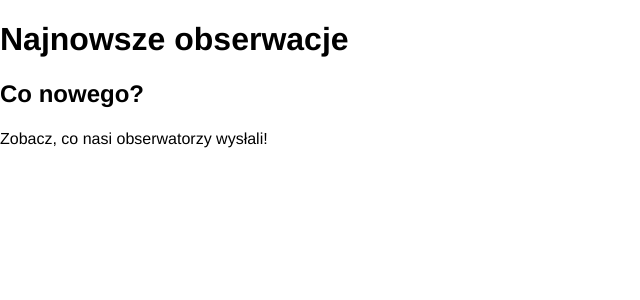
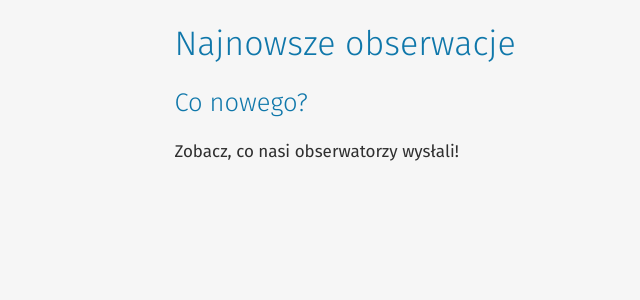
Before and after one commit to gronki/jizera-old, a Flask app: page / in a window 1280 px wide. Shown: the top 300 px of the page, without its empty margins (0-640 px from the left). Run offline with Flask 2, Linux system fonts and the light colour scheme; data that the repository does not hold is empty; style sheets or scripts are compiled from the project's sources.

Commit message:
Jeden css dla wszystkich podstron. Będą wersje kolorystyczne.

```diff
--- a/static/css/landing.css
+++ /dev/null
@@ -1,20 +0,0 @@
-div.container, div.row, div.col { box-sizing: border-box !important; margin: 0px; border: none; }
-
-div.container { display: block; margin: 0px 1.5%; padding: 0px; }
-@media (min-width: 640px) { div.container { margin: 0px auto; } }
-@media (min-width: 640px) { div.container { max-width: 620.8px; } }
-@media (min-width: 960px) { div.container { max-width: 931.2px; } }
-div.container div.row { display: block; margin-top: 1.5%; margin-bottom: 1.5%; margin-left: -1.5% !important; margin-right: -1.5% !important; }
-div.container div.row div.col { display: block; float: left; margin: 0px 1.5%; }
-div.container div.row::after { content: ""; display: table; border: none; height: 0px; width: 0px; margin: 0px; padding: 0px; clear: both; }
-
-div.col { width: 97%; }
-
-.clearfix { clear: both; }
-
-body#frontpage h1, body#frontpage h2, body#frontpage h3, body#frontpage p, body#frontpage td, body#frontpage div { color: #ddd; }
-body#frontpage h1 { width: 100%; border-bottom: none; padding-bottom: 0px; margin-bottom: 15px; }
-body#frontpage .frontpage-hide { display: none; }
-body#frontpage #pane1 { text-align: center; padding: 65px 15px; position: relative; }
-body#frontpage #pane1 .input-group { background-color: '#EBEBEB'; border: none; padding: 0; }
-body#frontpage #pane1 input[type="search"] { box-shadow: none !important; border: none; }
--- /dev/null
+++ b/static/css/light.css
@@ -0,0 +1,95 @@
+@import url(grid.css);
+@import url(normalize.css);
+@import url("https://fonts.googleapis.com/css?family=Fira+Sans:300,400,400i,700&subset=latin-ext");
+div.container, div.row, div.col { box-sizing: border-box !important; margin: 0px; border: none; }
+
+div.container { display: block; margin: 0px 1.5%; padding: 0px; }
+@media (min-width: 640px) { div.container { margin: 0px auto; } }
+@media (min-width: 640px) { div.container { max-width: 620.8px; } }
+@media (min-width: 960px) { div.container { max-width: 931.2px; } }
+div.container div.row { display: block; margin-top: 1.5%; margin-bottom: 1.5%; margin-left: -1.5% !important; margin-right: -1.5% !important; }
+div.container div.row div.col { display: block; float: left; margin: 0px 1.5%; }
+div.container div.row::after { content: ""; display: table; border: none; height: 0px; width: 0px; margin: 0px; padding: 0px; clear: both; }
+
+div.col { width: 97%; }
+
+.clearfix { clear: both; }
+
+body { background-color: #F6F6F6; color: #2F2F2F; font-size: 17px; font-family: 'Fira Sans', 'Roboto', 'Open Sans', 'Arial', sans-serif; font-weight: 400; }
+
+h1, h2, h3, h4, h5 { font-family: 'Fira Sans', 'Roboto', 'Open Sans', 'Arial', sans-serif; font-weight: 300; color: #0f77aa; }
+
+p { line-height: 25px; }
+
+.js-on { display: none; }
+
+input, select, textarea { font-family: inherit; font-size: 18px; display: block; padding: 8px; border: none; background-color: #eaeaea; }
+
+input[type="date"]::-webkit-datetime-edit-text, input[type="time"]::-webkit-datetime-edit-text { color: #939393; }
+input[type="date"]::-webkit-datetime-edit, input[type="date"]::-webkit-datetime-edit-month-field, input[type="date"]::-webkit-datetime-edit-day-field, input[type="date"]::-webkit-datetime-edit-hour-field, input[type="date"]::-webkit-datetime-edit-minute-field, input[type="date"]::-webkit-datetime-edit-year-field, input[type="time"]::-webkit-datetime-edit, input[type="time"]::-webkit-datetime-edit-month-field, input[type="time"]::-webkit-datetime-edit-day-field, input[type="time"]::-webkit-datetime-edit-hour-field, input[type="time"]::-webkit-datetime-edit-minute-field, input[type="time"]::-webkit-datetime-edit-year-field { color: #2F2F2F; background-color: inherit; }
+input[type="date"]::-webkit-datetime-edit:focus, input[type="date"]::-webkit-datetime-edit-month-field:focus, input[type="date"]::-webkit-datetime-edit-day-field:focus, input[type="date"]::-webkit-datetime-edit-hour-field:focus, input[type="date"]::-webkit-datetime-edit-minute-field:focus, input[type="date"]::-webkit-datetime-edit-year-field:focus, input[type="time"]::-webkit-datetime-edit:focus, input[type="time"]::-webkit-datetime-edit-month-field:focus, input[type="time"]::-webkit-datetime-edit-day-field:focus, input[type="time"]::-webkit-datetime-edit-hour-field:focus, input[type="time"]::-webkit-datetime-edit-minute-field:focus, input[type="time"]::-webkit-datetime-edit-year-field:focus { background-color: #1395D4; color: white; }
+input[type="date"]::-webkit-clear-button, input[type="time"]::-webkit-clear-button { background-color: black; }
+input[type="date"]::-webkit-inner-spin-button, input[type="time"]::-webkit-inner-spin-button { background-color: red; height: 30px; }
+input[type="date"]::-webkit-calendar-picker-indicator, input[type="time"]::-webkit-calendar-picker-indicator { background-color: inherit; }
+
+input::-webkit-input-placeholder { color: #b9b9b9; }
+input:-moz-placeholder { /* Firefox 18- */ color: #b9b9b9; }
+input::-moz-placeholder { /* Firefox 19+ */ color: #b9b9b9; }
+input:-ms-input-placeholder { color: #b9b9b9; }
+input:focus { border: 3px; }
+
+div.container, div.row, div.col { box-sizing: border-box !important; margin: 0px; border: none; }
+
+div.container { display: block; margin: 0px 1.5%; padding: 0px; }
+@media (min-width: 640px) { div.container { margin: 0px auto; } }
+@media (min-width: 640px) { div.container { max-width: 620.8px; } }
+@media (min-width: 960px) { div.container { max-width: 931.2px; } }
+div.container div.row { display: block; margin-top: 1.5%; margin-bottom: 1.5%; margin-left: -1.5% !important; margin-right: -1.5% !important; }
+div.container div.row div.col { display: block; float: left; margin: 0px 1.5%; }
+div.container div.row::after { content: ""; display: table; border: none; height: 0px; width: 0px; margin: 0px; padding: 0px; clear: both; }
+
+div.col { width: 97%; }
+
+.clearfix { clear: both; }
+
+body#frontpage h1, body#frontpage h2, body#frontpage h3, body#frontpage p, body#frontpage td, body#frontpage div { color: #ddd; }
+body#frontpage h1 { width: 100%; border-bottom: none; padding-bottom: 0px; margin-bottom: 15px; }
+body#frontpage .frontpage-hide { display: none; }
+body#frontpage #pane1 { text-align: center; padding: 65px 15px; position: relative; }
+body#frontpage #pane1 .input-group { background-color: '#EBEBEB'; border: none; padding: 0; }
+body#frontpage #pane1 input[type="search"] { box-shadow: none !important; border: none; }
+
+div.container, div.row, div.col { box-sizing: border-box !important; margin: 0px; border: none; }
+
+div.container { display: block; margin: 0px 1.5%; padding: 0px; }
+@media (min-width: 640px) { div.container { margin: 0px auto; } }
+@media (min-width: 640px) { div.container { max-width: 620.8px; } }
+@media (min-width: 960px) { div.container { max-width: 931.2px; } }
+div.container div.row { display: block; margin-top: 1.5%; margin-bottom: 1.5%; margin-left: -1.5% !important; margin-right: -1.5% !important; }
+div.container div.row div.col { display: block; float: left; margin: 0px 1.5%; }
+div.container div.row::after { content: ""; display: table; border: none; height: 0px; width: 0px; margin: 0px; padding: 0px; clear: both; }
+
+div.col { width: 97%; }
+
+.clearfix { clear: both; }
+
+table#placelist tr.clickableitem { cursor: pointer; }
+table#placelist tr.clickableitem:hover { background-color: #eee; }
+table#placelist tr.clickableitem.sel { background-color: #444; color: #ddd; border: solid 1px #222; }
+
+tr#PlaceDetailsPopupWrapper { position: relative; box-sizing: border-box; padding: 0px; }
+tr#PlaceDetailsPopupWrapper td { position: relative; padding: 0px; }
+
+div#PlaceDetailsPopup { z-index: 300; border: solid 1px #ccc; padding: 15px; }
+@media (min-width: 768px) { div#PlaceDetailsPopup { width: 98%; position: absolute; background-color: white; box-shadow: 3px 5px 10px rgba(0, 0, 0, 0.1); margin-top: 14px; }
+  div#PlaceDetailsPopup img.staticmap { margin: auto inherit; }
+  div#PlaceDetailsPopup img.tip { top: -12px; left: 100px; } }
+@media (max-width: 768px) { div#PlaceDetailsPopup { background-color: #f0f0f0; margin-bottom: 10px; }
+  div#PlaceDetailsPopup img.tip { display: none; } }
+div#PlaceDetailsPopup img.tip { position: absolute; }
+div#PlaceDetailsPopup a.closelink { position: absolute; top: 10px; right: 10px; }
+div#PlaceDetailsPopup h1, div#PlaceDetailsPopup h2, div#PlaceDetailsPopup h3 { margin-top: 4px; margin-top: 4px; }
+
+div.redgreenbar { display: block; height: 26px; padding: 0px; font-size: 12px; }
+div.redgreenbar div { display: inline-block; margin: 0; padding: 0; height: 24px; min-width: 20px; color: white; }
+div.redgreenbar div p { text-align: center; margin-top: 3px; }
--- a/static/css/style.css
+++ /dev/null
@@ -1,127 +0,0 @@
-div.container, div.row, div.col { box-sizing: border-box !important; margin: 0px; border: none; }
-
-div.container { display: block; margin: 0px 1.5%; padding: 0px; }
-@media (min-width: 640px) { div.container { margin: 0px auto; } }
-@media (min-width: 640px) { div.container { max-width: 620.8px; } }
-@media (min-width: 960px) { div.container { max-width: 931.2px; } }
-div.container div.row { display: block; margin-top: 1.5%; margin-bottom: 1.5%; margin-left: -1.5% !important; margin-right: -1.5% !important; }
-div.container div.row div.col { display: block; float: left; margin: 0px 1.5%; }
-div.container div.row::after { content: ""; display: table; border: none; height: 0px; width: 0px; margin: 0px; padding: 0px; clear: both; }
-
-div.col { width: 97%; }
-
-.clearfix { clear: both; }
-
-div.col.all-1 { width: 5.33333%; }
-
-div.col.all-2 { width: 13.66667%; }
-
-div.col.all-3 { width: 22%; }
-
-div.col.all-4 { width: 30.33333%; }
-
-div.col.all-5 { width: 38.66667%; }
-
-div.col.all-6 { width: 47%; }
-
-div.col.all-7 { width: 55.33333%; }
-
-div.col.all-8 { width: 63.66667%; }
-
-div.col.all-9 { width: 72%; }
-
-div.col.all-10 { width: 80.33333%; }
-
-div.col.all-11 { width: 88.66667%; }
-
-div.col.all-12 { width: 97%; }
-
-div.col.sm-1 { width: 5.33333%; }
-
-div.col.sm-2 { width: 13.66667%; }
-
-div.col.sm-3 { width: 22%; }
-
-div.col.sm-4 { width: 30.33333%; }
-
-div.col.sm-5 { width: 38.66667%; }
-
-div.col.sm-6 { width: 47%; }
-
-div.col.sm-7 { width: 55.33333%; }
-
-div.col.sm-8 { width: 63.66667%; }
-
-div.col.sm-9 { width: 72%; }
-
-div.col.sm-10 { width: 80.33333%; }
-
-div.col.sm-11 { width: 88.66667%; }
-
-div.col.sm-12 { width: 97%; }
-
-@media (min-width: 640px) { div.col.md-1 { width: 5.33333%; }
-  div.col.md-2 { width: 13.66667%; }
-  div.col.md-3 { width: 22%; }
-  div.col.md-4 { width: 30.33333%; }
-  div.col.md-5 { width: 38.66667%; }
-  div.col.md-6 { width: 47%; }
-  div.col.md-7 { width: 55.33333%; }
-  div.col.md-8 { width: 63.66667%; }
-  div.col.md-9 { width: 72%; }
-  div.col.md-10 { width: 80.33333%; }
-  div.col.md-11 { width: 88.66667%; }
-  div.col.md-12 { width: 97%; } }
-@media (min-width: 960px) { div.col.lg-1 { width: 5.33333%; }
-  div.col.lg-2 { width: 13.66667%; }
-  div.col.lg-3 { width: 22%; }
-  div.col.lg-4 { width: 30.33333%; }
-  div.col.lg-5 { width: 38.66667%; }
-  div.col.lg-6 { width: 47%; }
-  div.col.lg-7 { width: 55.33333%; }
-  div.col.lg-8 { width: 63.66667%; }
-  div.col.lg-9 { width: 72%; }
-  div.col.lg-10 { width: 80.33333%; }
-  div.col.lg-11 { width: 88.66667%; }
-  div.col.lg-12 { width: 97%; } }
-@media (max-width: 639px) { div.col.only-sm-1 { width: 5.33333%; }
-  div.col.only-sm-2 { width: 13.66667%; }
-  div.col.only-sm-3 { width: 22%; }
-  div.col.only-sm-4 { width: 30.33333%; }
-  div.col.only-sm-5 { width: 38.66667%; }
-  div.col.only-sm-6 { width: 47%; }
-  div.col.only-sm-7 { width: 55.33333%; }
-  div.col.only-sm-8 { width: 63.66667%; }
-  div.col.only-sm-9 { width: 72%; }
-  div.col.only-sm-10 { width: 80.33333%; }
-  div.col.only-sm-11 { width: 88.66667%; }
-  div.col.only-sm-12 { width: 97%; } }
-@media (min-width: 640px) and (max-width: 959px) { div.col.only-md-1 { width: 5.33333%; }
-  div.col.only-md-2 { width: 13.66667%; }
-  div.col.only-md-3 { width: 22%; }
-  div.col.only-md-4 { width: 30.33333%; }
-  div.col.only-md-5 { width: 38.66667%; }
-  div.col.only-md-6 { width: 47%; }
-  div.col.only-md-7 { width: 55.33333%; }
-  div.col.only-md-8 { width: 63.66667%; }
-  div.col.only-md-9 { width: 72%; }
-  div.col.only-md-10 { width: 80.33333%; }
-  div.col.only-md-11 { width: 88.66667%; }
-  div.col.only-md-12 { width: 97%; } }
-@media (min-width: 960px) { div.col.only-lg-1 { width: 5.33333%; }
-  div.col.only-lg-2 { width: 13.66667%; }
-  div.col.only-lg-3 { width: 22%; }
-  div.col.only-lg-4 { width: 30.33333%; }
-  div.col.only-lg-5 { width: 38.66667%; }
-  div.col.only-lg-6 { width: 47%; }
-  div.col.only-lg-7 { width: 55.33333%; }
-  div.col.only-lg-8 { width: 63.66667%; }
-  div.col.only-lg-9 { width: 72%; }
-  div.col.only-lg-10 { width: 80.33333%; }
-  div.col.only-lg-11 { width: 88.66667%; }
-  div.col.only-lg-12 { width: 97%; } }
-body { font-size: 16px; font-family: 'Helvetica', 'Arial', sans-serif; }
-
-p { line-height: 22px; }
-
-.js-on { display: none; }
--- a/templates/index.html
+++ b/templates/index.html
@@ -3,11 +3,10 @@
     <head>
         <meta charset="utf-8">
         <title>Baza ciemnego nieba.</title>
-        <link rel="stylesheet" href="{{ url_for('static', filename='css/normalize.css') }}">
-        <link rel="stylesheet" href="{{ url_for('static', filename='css/style.css') }}">
-        <link rel="stylesheet" href="{{ url_for('static', filename='css/landing.css') }}">
+        <link rel="stylesheet" href="{{ url_for('static', filename='css/light.css') }}">
     </head>
     <body>
+        <div class="container">
             <h1>Najnowsze obserwacje</h1>
             <div class="recent">
                 <div class="caption">
@@ -26,5 +25,6 @@
                     {% endfor %}
                 </div>
             </div>
+        </div>
     </body>
 </html>
--- /dev/null
+++ b/ui/scss/_forms.scss
@@ -0,0 +1,68 @@
+
+@mixin placeholder-color($color) {
+    &::-webkit-input-placeholder {
+       color: $color;
+    }
+
+    &:-moz-placeholder { /* Firefox 18- */
+       color: $color;
+    }
+
+    &::-moz-placeholder {  /* Firefox 19+ */
+       color: $color;
+    }
+
+    &:-ms-input-placeholder {
+       color: $color;
+    }
+}
+
+input, select, textarea {
+    font-family: inherit;
+    font-size: 18px;
+    display: block;
+    padding: 8px;
+    border: none;
+    background-color: mix($clrhi,$clrbk,5%);
+}
+
+input[type="date"],
+input[type="time"] {
+    &::-webkit-datetime-edit-text {
+        color: mix($clrtext,$clrbk,50%);
+    }
+    &::-webkit-datetime-edit,
+    &::-webkit-datetime-edit-month-field,
+    &::-webkit-datetime-edit-day-field,
+    &::-webkit-datetime-edit-hour-field,
+    &::-webkit-datetime-edit-minute-field,
+    &::-webkit-datetime-edit-year-field {
+        color: $clrtext;
+        background-color: inherit;
+        &:focus {
+            background-color: $clrbase;
+            color: $clrlo;
+        }
+    }
+    &::-webkit-clear-button {
+        background-color: $clrhi;
+    }
+    &::-webkit-inner-spin-button {
+        background-color: red;
+        height: 30px;
+        // color: $foreground-color;
+    }
+    &::-webkit-calendar-picker-indicator {
+        background-color: inherit;
+        // color: $t-color;
+
+    }
+}
+
+input {
+    @include placeholder-color(mix($clrhi,$clrbk,25%));
+
+    &:focus {
+        border: 3px;
+    }
+}
--- /dev/null
+++ b/ui/scss/_style_core.scss
@@ -0,0 +1,31 @@
+@import "grid_core";
+@import "grid.css";
+@import "normalize.css";
+
+@import url('https://fonts.googleapis.com/css?family=Fira+Sans:300,400,400i,700&subset=latin-ext');
+
+body {
+    background-color: $clrbk;
+    color: $clrtext;
+    font-size: 17px;
+    font-family: 'Fira Sans', 'Roboto', 'Open Sans', 'Arial', sans-serif;
+    font-weight: 400;
+}
+
+h1,h2,h3,h4,h5 {
+    font-family: 'Fira Sans', 'Roboto', 'Open Sans', 'Arial', sans-serif;
+    font-weight: 300;
+    color: mix($clrhi,$clrbase,20%);
+}
+
+p {
+    line-height: 25px;
+}
+
+.js-on {
+    display: none;
+}
+
+@import "forms";
+@import "landing";
+@import "placelist";
--- /dev/null
+++ b/ui/scss/light.scss
@@ -0,0 +1,9 @@
+
+// light scheme
+$clrbase: #1395D4;
+$clrtext: #2F2F2F;
+$clrbk: #F6F6F6;
+$clrhi: black;
+$clrlo: white;
+
+@import "style_core";
--- a/ui/scss/style.scss
+++ /dev/null
@@ -1,13 +0,0 @@
-@import "grid";
-
-body {
-    font-size: 16px;
-    font-family: 'Helvetica', 'Arial', sans-serif;
-}
-p {
-    line-height: 22px;
-}
-
-.js-on {
-    display: none;
-}
```
Also changed, not shown: static/css/dark.css (added, +95 -0 lines), static/css/jizera.css (deleted, +0 -18 lines), static/css/night.css (added, +95 -0 lines), static/css/placelist.css (deleted, +0 -34 lines), ui/scss/dark.scss (added, +9 -0 lines), ui/scss/night.scss (added, +9 -0 lines), ui/scss/_landing.scss (renamed from ui/scss/landing.scss), ui/scss/_placelist.scss (renamed from ui/scss/placelist.scss), 1 other file. Lines whose indentation alone changed are shown as unchanged.
